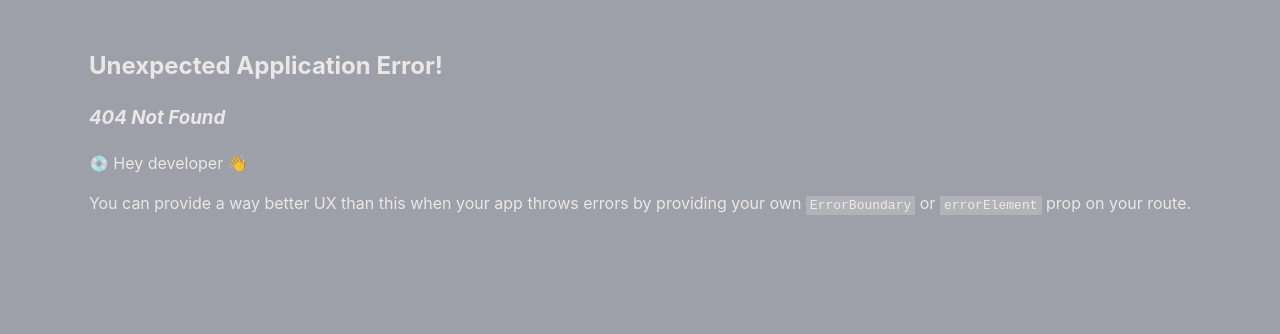
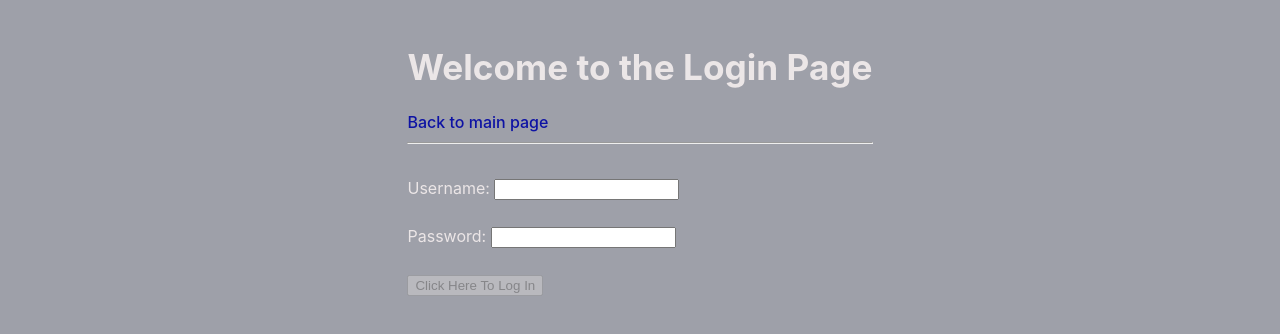
Before and after one commit to HeinoPortfolio/Milestone-3, a React (Vite) app: page /login in a window 1280 px wide. Before the commit this address had no page. Shown: the top 334 px of the page. Built offline with nearby package versions, Linux system fonts and the light colour scheme.

Commit message:
chore: created login and logout frontend

```diff
--- a/package.json
+++ b/package.json
@@ -12,6 +12,7 @@
   },
   "dependencies": {
     "@tanstack/react-query": "^5.12.2",
+    "jwt-decode": "^4.0.0",
     "mongodb": "^6.3.0",
     "react": "^18.2.0",
     "react-dom": "^18.2.0",
--- a/src/api/users.js
+++ b/src/api/users.js
@@ -8,3 +8,14 @@ export const signup = async ({ username, password }) => {
   if (!res.ok) throw new Error('Failed to sign up')
   return await res.json()
 }
+
+// API function for user login ================================================
+export const login = async ({ username, password }) => {
+  const res = await fetch(`${import.meta.env.VITE_BACKEND_URL}/user/login`, {
+    method: 'POST',
+    headers: { 'Content-Type': 'application/json' },
+    body: JSON.stringify({ username, password }),
+  })
+  if (!res.ok) throw new Error('Failed to login')
+  return await res.json()
+}
--- a/src/components/Header.jsx
+++ b/src/components/Header.jsx
@@ -1,11 +1,37 @@
 import { Link } from 'react-router-dom'
+import { jwtDecode } from 'jwt-decode'
+import { useAuth } from '../contexts/AuthContext'
 
 // Header to show the links for signup ==========
 export function Header() {
+  // Authentication states ========================================
+  const [token, setToken] = useAuth()
+
+  if (token) {
+    const { sub } = jwtDecode(token)
+    return (
+      <div>
+        <h1>Welcome To The Recipe Blog! </h1>
+        <br />
+        <b>
+          Logged in as:&nbsp; <b>{sub}</b>
+        </b>
+        <br />
+        <br />
+        <button onClick={() => setToken(null)}>Click Here To Logout</button>
+        <br />
+        <br />
+        <hr />
+        <br />
+      </div>
+    )
+  }
+  // No token available =====================================================
   return (
     <div>
-      <h1>Welcome To The Recipe Blog!</h1>
-      <Link to='/signup'>Click Here To Sign Up</Link>
+      <h1>Welcome To The Recipe Blog! </h1>
+      <Link to='/login'> Login Here </Link> &nbsp; | &nbsp;
+      <Link to='/signup'> Sign Up Here</Link>
       <br />
       <hr />
     </div>
--- /dev/null
+++ b/src/contexts/AuthContext.jsx
@@ -0,0 +1,32 @@
+/* Notes:
+    -- This context will keep track of the token
+    -- Will make the token when needed to perform certain tasks
+*/
+import { createContext, useState, useContext } from 'react'
+import PropTypes from 'prop-types'
+
+// Creation of the token variable =============
+export const AuthContext = createContext({
+  token: null,
+  setToken: () => {},
+})
+
+// Create a token provider ============================
+export const AuthContextProvider = ({ children }) => {
+  const [token, setToken] = useState(null)
+  return (
+    <AuthContext.Provider value={{ token, setToken }}>
+      {children}
+    </AuthContext.Provider>
+  )
+}
+
+AuthContextProvider.propTypes = {
+  children: PropTypes.element.isRequired,
+}
+
+// Function to provide the ability ot use the token where needed
+export function useAuth() {
+  const { token, setToken } = useContext(AuthContext)
+  return [token, setToken]
+}
--- /dev/null
+++ b/src/pages/Login.jsx
@@ -0,0 +1,76 @@
+import { login } from '../api/users.js'
+import { useAuth } from '../contexts/AuthContext.jsx'
+import { useNavigate, Link } from 'react-router-dom'
+import { useState } from 'react'
+import { useMutation } from '@tanstack/react-query'
+
+// Function to login a user ===================================================
+export function Login() {
+  // Login states =============================================================
+  const [username, setUsername] = useState('')
+  const [password, setPassword] = useState('')
+  const [, setToken] = useAuth()
+
+  const navigate = useNavigate()
+
+  // Login mutation ===========================================================
+  /*
+        Notes:
+        -- Uses the login() api to login the user
+        -- Uses setToken() to save a token for the user
+
+  */
+  const loginMutation = useMutation({
+    mutationFn: () => login({ username, password }),
+    onSuccess: (data) => {
+      setToken(data.token)
+      navigate('/')
+    },
+    onError: () => alert('Failed to login! Check username or password.'),
+  })
+
+  // Login function handler ===================================================
+  const handleSubmit = (e) => {
+    e.preventDefault()
+    loginMutation.mutate()
+  }
+
+  // Login form =================================================================
+  return (
+    <form onSubmit={handleSubmit}>
+      <h1>Welcome to the Login Page</h1>
+      <Link to='/'>Back to main page</Link>
+      <hr />
+      <br />
+      <div>
+        <label htmlFor='create-username'>Username: </label>
+        <input
+          type='text'
+          name='create-username'
+          id='create-username'
+          value={username}
+          onChange={(e) => setUsername(e.target.value)}
+        />
+      </div>
+      <br />
+      <div>
+        <label htmlFor='create-password'>Password: </label>
+        <input
+          type='password'
+          name='create-password'
+          id='create-password'
+          value={password}
+          onChange={(e) => setPassword(e.target.value)}
+        />
+      </div>
+      <br />
+      <input
+        type='submit'
+        value={
+          loginMutation.isPending ? 'Logging in...' : 'Click Here To Log In'
+        }
+        disabled={!username || !password || loginMutation.isPending}
+      />
+    </form>
+  )
+}
```
Also changed, not shown: src/App.jsx (+10 -5 lines), 1 other file (tests, documents, lock files or other folders).
